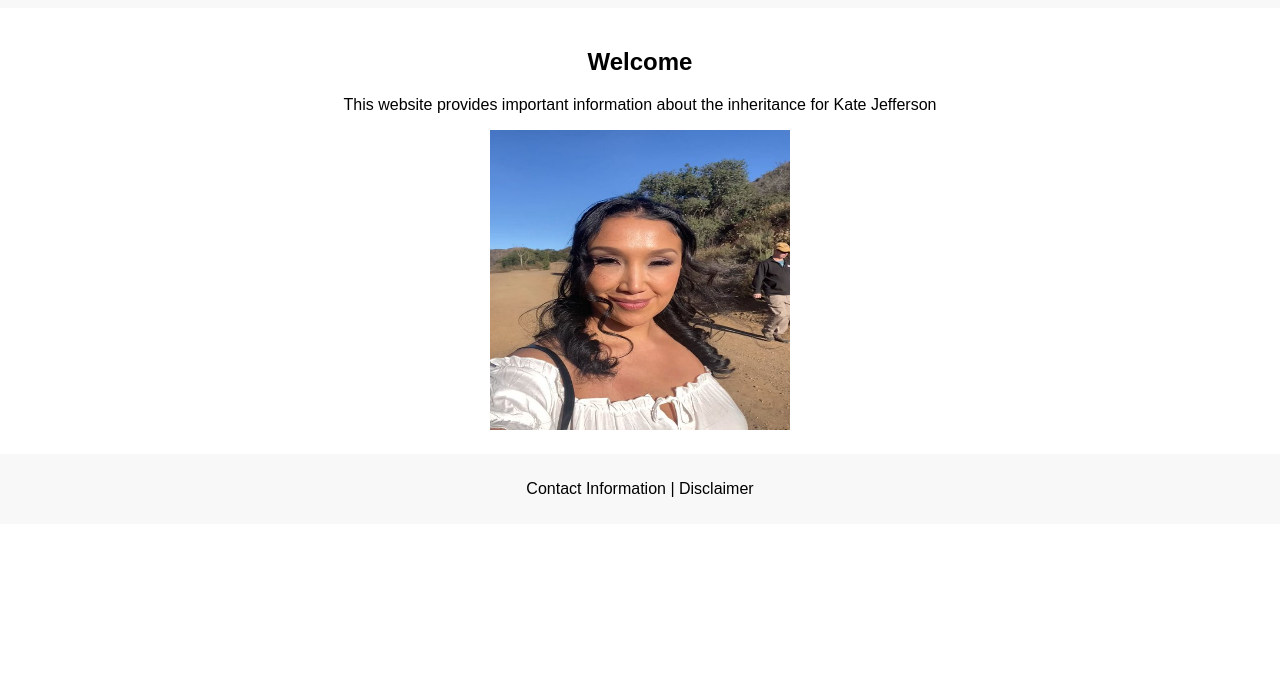
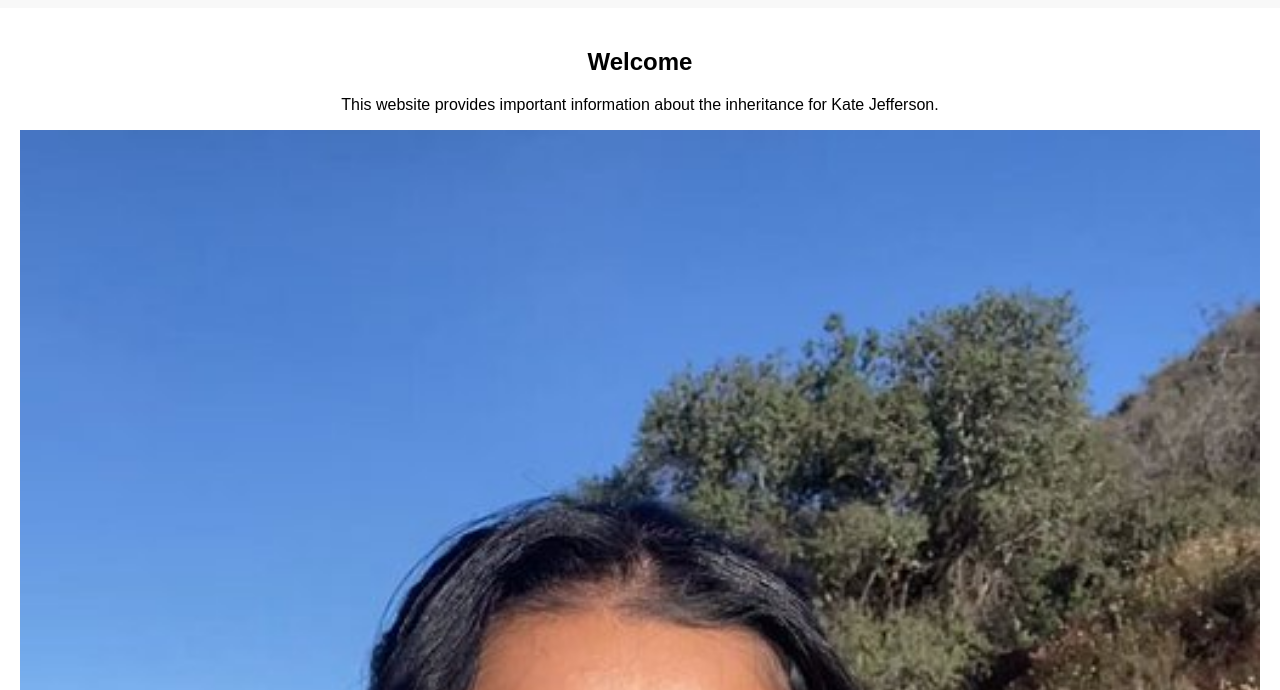
Before and after one commit to caroll111/Kate_Inheritance.io, a plain HTML site: page index.html in a window 1280 px wide. Shown: the part 110-800 px from the top of the page. Drawn offline with Linux system fonts and the light colour scheme.

Commit message:
Update index.html

```diff
--- a/index.html
+++ b/index.html
@@ -27,6 +27,12 @@
       .welcome {
         text-align: center;
       }
+      /* CSS for responsive image */
+      .welcome img {
+        width: 100%; /* Image takes up the full width of the container */
+        height: auto; /* Maintains the aspect ratio */
+        max-width: 100vw; /* Ensures the image doesn't exceed the viewport width */
+      }
     </style>
   </head>
   <body>
@@ -44,13 +50,11 @@
         <h2>Welcome</h2>
         <p>
           This website provides important information about the inheritance for
-          Kate Jefferson
+          Kate Jefferson.
         </p>
-          <img
+        <img
           src="child_photo.jpg"
-          alt="[Child's Name]"
-          width="300"
-          height="300"
+          alt="Photo of Kate Jefferson as a child"
         />
       </div>
     </main>
```
